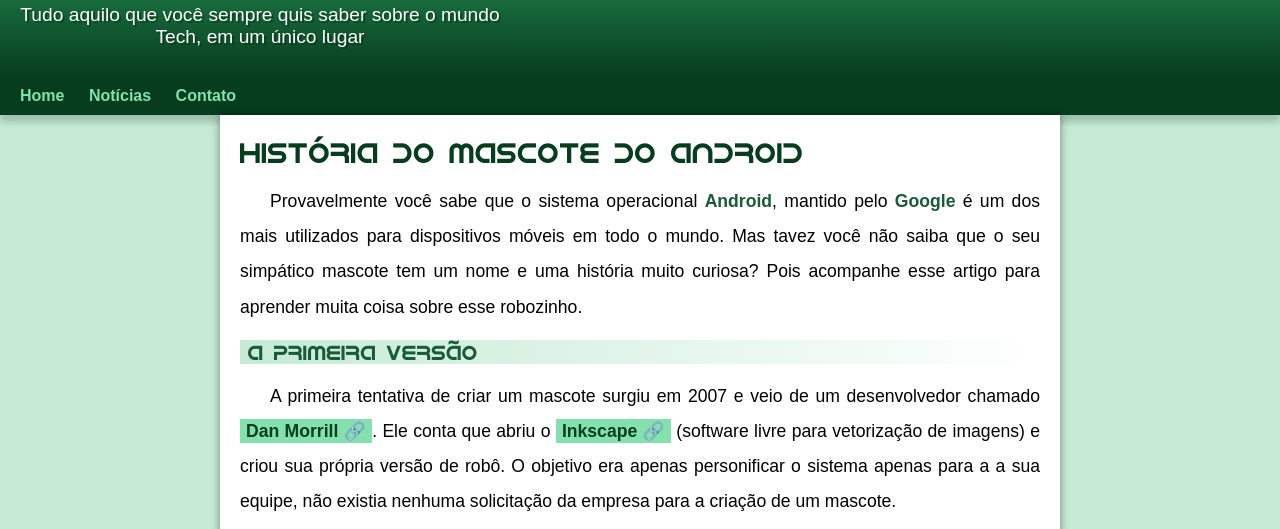
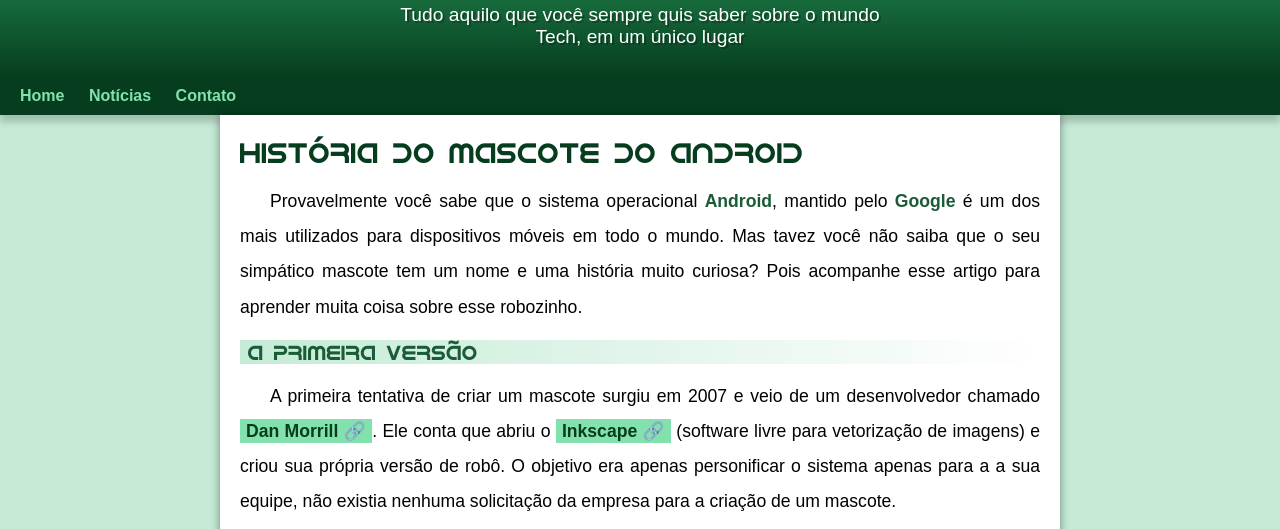
Before and after one commit to WarllesNoleto/projetoandroid, a plain HTML site: page index.html in a window 1280 px wide. Shown: the part 103-632 px from the top of the page. Drawn offline with Linux system fonts and the light colour scheme.

Commit message:
problema de margem sobrando - resolvido

```diff
--- a/estilo/style.css
+++ b/estilo/style.css
@@ -58,7 +58,8 @@ header > p {
     max-width: 500px;
     padding-right: 10px;
     padding-left: 10px;
-    margin: auto;
+    display: inline-block;
+    text-align: center;
     margin: 0px;
     padding-bottom: 25px;
     text-shadow: 2px 2px 0px rgba(0, 0, 0, 0.267);
```
